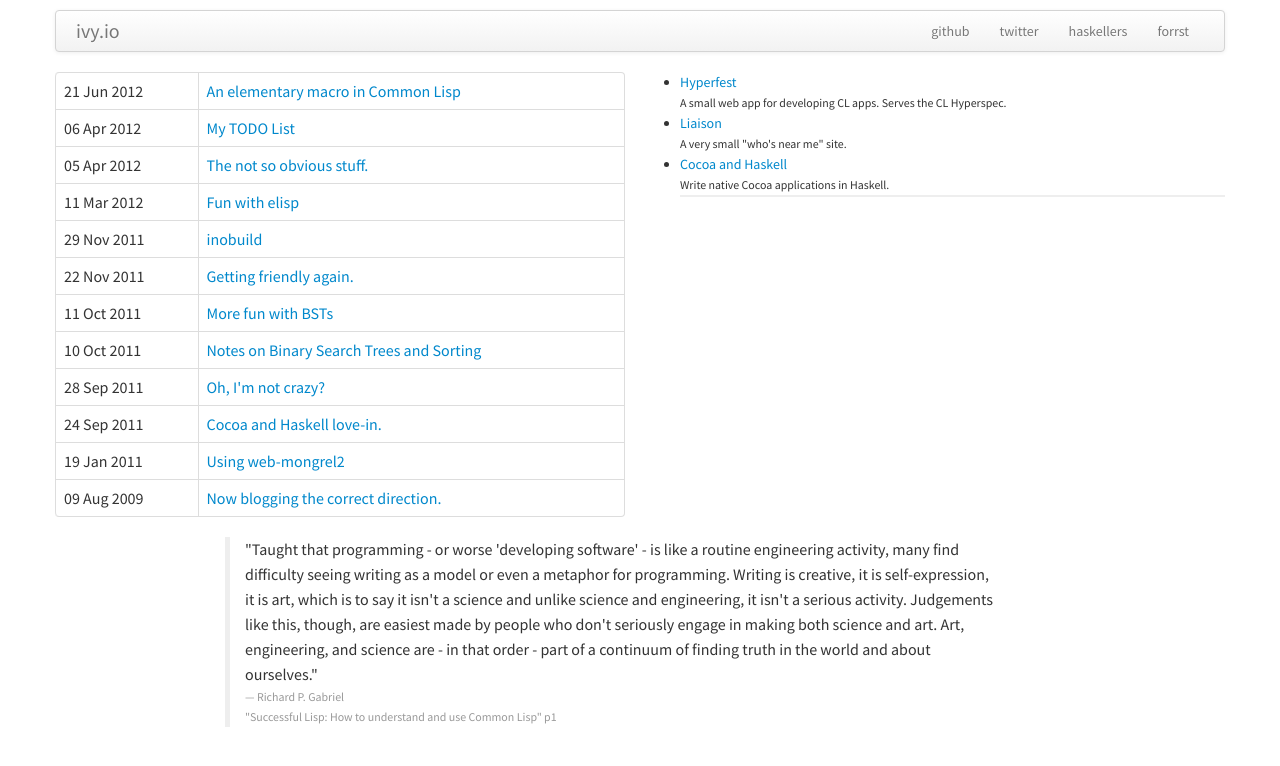
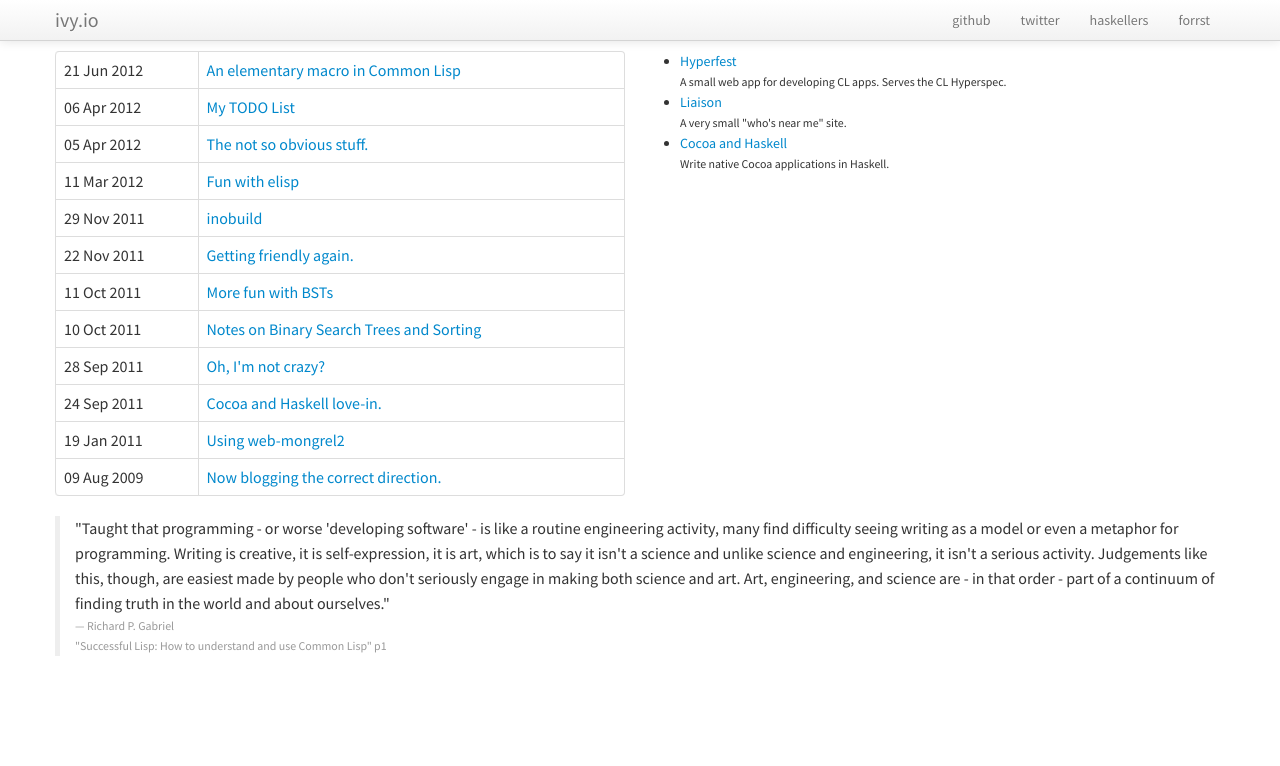
Before and after one commit to cmoore/cmoore.github.com, a Jekyll site: the page built from index.html, in a window 1280 px wide. Shown: the top 766 px of the page. Built offline with Jekyll 4.4.1, drawn with Linux system fonts in a browser that asks for light colours; comment, search, counter and statistics services are not loaded.

Commit message:
New blog stuff.

```diff
--- a/_layouts/default.html
+++ b/_layouts/default.html
@@ -31,6 +31,20 @@
 </script>
 	</head>
 	<body>
+    <div class="navbar navbar-static-top">
+      <div class="navbar-inner">
+        <div class="container">
+          <a class="brand" href="#">ivy.io</a>
+          <ul class="nav pull-right">
+            <li><a href="http://github.com/cmoore/">github</a></li>
+				    <li><a href="http://twitter.com/hydo/">twitter</a></li>
+				    <li><a href="http://www.haskellers.com/user/3/">haskellers</a></li>
+				    <li><a href="http://forrst.me/hydo">forrst</a></li>
+          </ul>
+        </div>
+      </div>
+    </div>
+
 		<div class="container" style="margin-top:10px;">
 			{{ content }}
     </div>
--- a/css/ivy.css
+++ b/css/ivy.css
@@ -3,16 +3,11 @@
     font-family: "Source Sans Pro";
 }
 
-.pdate {
-    word-wrap: none;
-    //font-size: 10px;
-}
-
-td {
-    //font-size: 14px;
-}
+.pdate { word-wrap: none; }
 
 .adbump {
+    margin-left: auto;
+    margin-right: auto;
     margin-top: 5px;
-    margin-bottom: 5px;
+    margin-bottom: 15px;
 }
--- a/index.html
+++ b/index.html
@@ -3,19 +3,6 @@ layout: default
 title: ivy.io
 ---
 
-<div class="navbar">
-  <div class="navbar-inner">
-    <div class="container">
-      <a class="brand" href="#">ivy.io</a>
-      <ul class="nav pull-right">
-        <li><a href="http://github.com/cmoore/">github</a></li>
-				<li><a href="http://twitter.com/hydo/">twitter</a></li>
-				<li><a href="http://www.haskellers.com/user/3/">haskellers</a></li>
-				<li><a href="http://forrst.me/hydo">forrst</a></li>
-      </ul>
-    </div>
-  </div>
-</div>
 
 <div class="row">
   <div class="span6">
@@ -42,31 +29,30 @@ title: ivy.io
         <a href="http://github.com/cmoore/cocoa-app-shell">Cocoa and Haskell</a><br />
         <small>Write native Cocoa applications in Haskell.</small>
       </li>
-      <li style="list-style-type:none;border:1px solid #eee">
-        <script type="text/javascript">
-        <!--
-          google_ad_client = "ca-pub-6291127276853360";
-          /* blog short text */
-          google_ad_slot = "5447906513";
-          google_ad_width = 120;
-          google_ad_height = 240;
-         //-->
-        </script>
-        <script type="text/javascript" src="http://pagead2.googlesyndication.com/pagead/show_ads.js"></script>
-        </li>
 		</ul>
+  </div>
 </div>
 
 <div class="row">
-  <div class="span8 offset2">
+  <div class="span12">
     <blockquote>
-      <p>
-      "Taught that programming - or worse 'developing software' - is like a routine engineering activity, many find difficulty seeing writing as a model or even a metaphor for programming.  Writing is creative, it is self-expression, it is art, which is to say it isn't a science and unlike science and engineering, it isn't a serious activity.  Judgements like this, though, are easiest made by people who don't seriously engage in making both science and art.  Art, engineering, and science are - in that order - part of a continuum of finding truth in the world and about ourselves."</p>
+      <p>"Taught that programming - or worse 'developing software' - is like a routine engineering activity, many find difficulty seeing writing as a model or even a metaphor for programming.  Writing is creative, it is self-expression, it is art, which is to say it isn't a science and unlike science and engineering, it isn't a serious activity.  Judgements like this, though, are easiest made by people who don't seriously engage in making both science and art.  Art, engineering, and science are - in that order - part of a continuum of finding truth in the world and about ourselves."</p>
       <small>Richard P. Gabriel <br />"Successful Lisp: How to understand and use Common Lisp" p1</small>
-</blockqote>
-  <p style="padding-left:157px;">
+    </blockquote>
+  </div>
+</div>
 
-  </p>
-  </p>
+<div class="row" style="margin-bottom:10px;">
+  <div class="span12">
+    <script type="text/javascript"><!--
+google_ad_client = "ca-pub-6291127276853360";
+/* wide - annoying - ivy.io */
+google_ad_slot = "2059972021";
+google_ad_width = 728;
+google_ad_height = 90;
+//-->
+    </script>
+    <script type="text/javascript" src="http://pagead2.googlesyndication.com/pagead/show_ads.js"></script>
+  </div>
 </div>
-</div>
+<script>document.write('<script src="http://preston.local:35729/livereload.js?snipver=1"></' + 'script>')</script>
```
